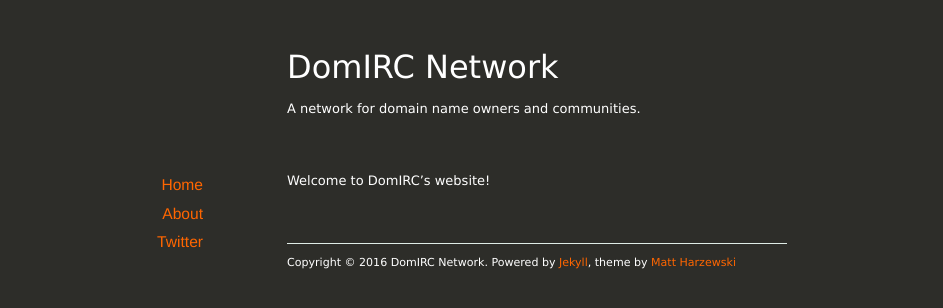
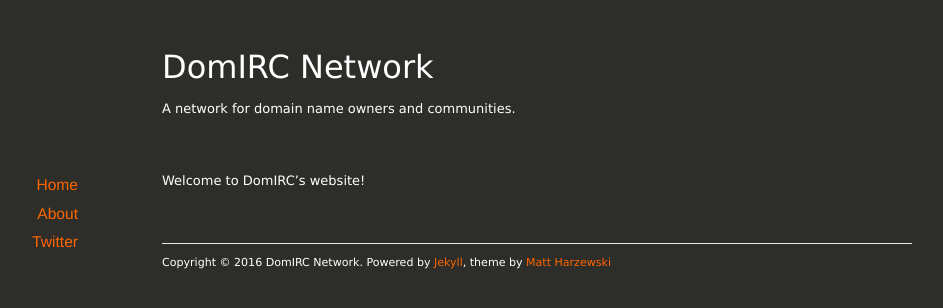
Before and after one commit to DomIRC/domirc.github.io, a Jekyll site: the page built from index.md, in a window 1280 px wide. Shown: the top 308 px of the page, without its empty margins (103-1046 px from the left). Built offline with Jekyll 4.4.1, drawn with Linux system fonts in a browser that asks for light colours; nearby versions of some CDN libraries.

Commit message:
text width increased

```diff
--- a/assets/css/style.css
+++ b/assets/css/style.css
@@ -107,13 +107,13 @@
 
 /*** Structure ***/
 #page {
-	width: 500px;
+	width: 750px;
 	margin: 0 auto;
 	position: relative;
 }
 
 #header {
-	width: 500px;
+	width: 750px;
 	margin: 40px auto 50px auto;
 }
 #header h1 {
@@ -125,7 +125,7 @@
 }
 
 #footer {
-	width: 500px;
+	width: 750px;
 	margin: 50px auto 20px auto;
 	padding-top: 10px;
 	font-size: 0.85em;
@@ -133,7 +133,7 @@
 }
 
 #content {
-	width: 500px;
+	width: 750px;
 	margin: 0 auto;
 }
 
```
